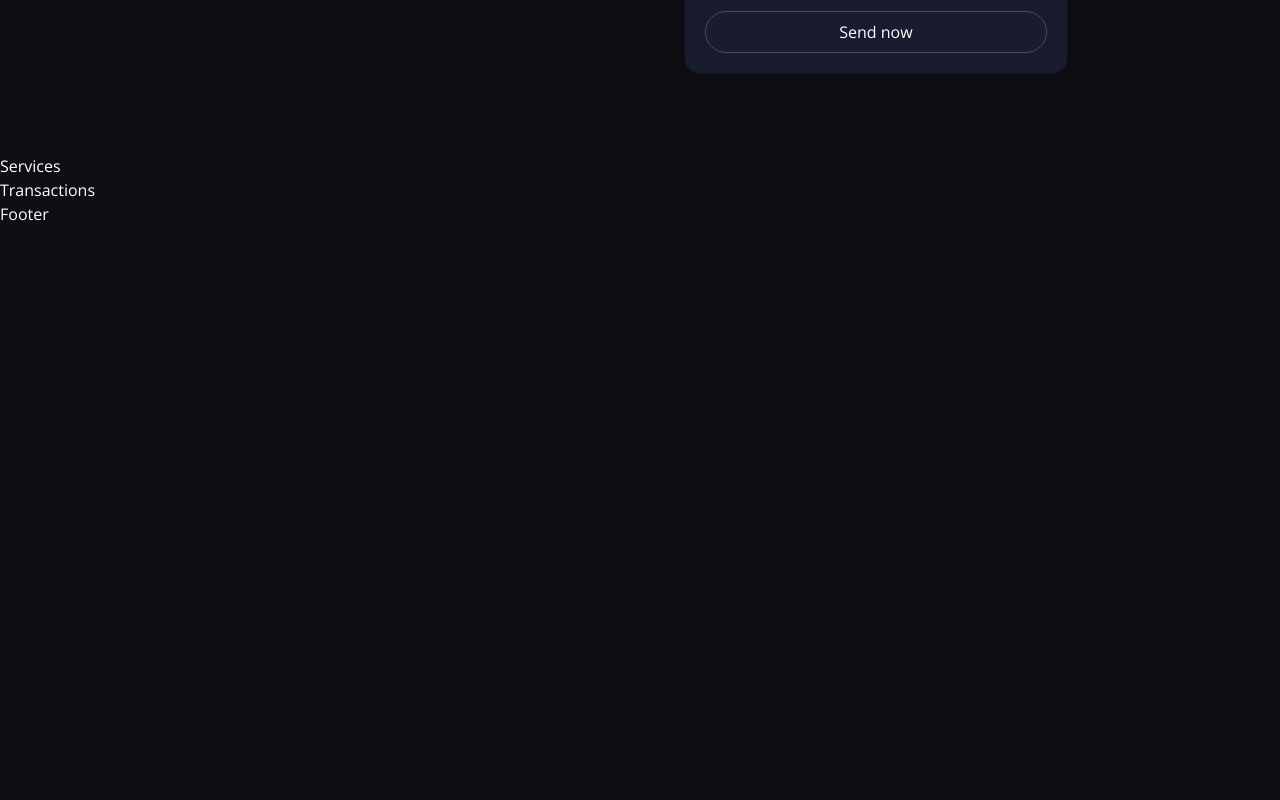
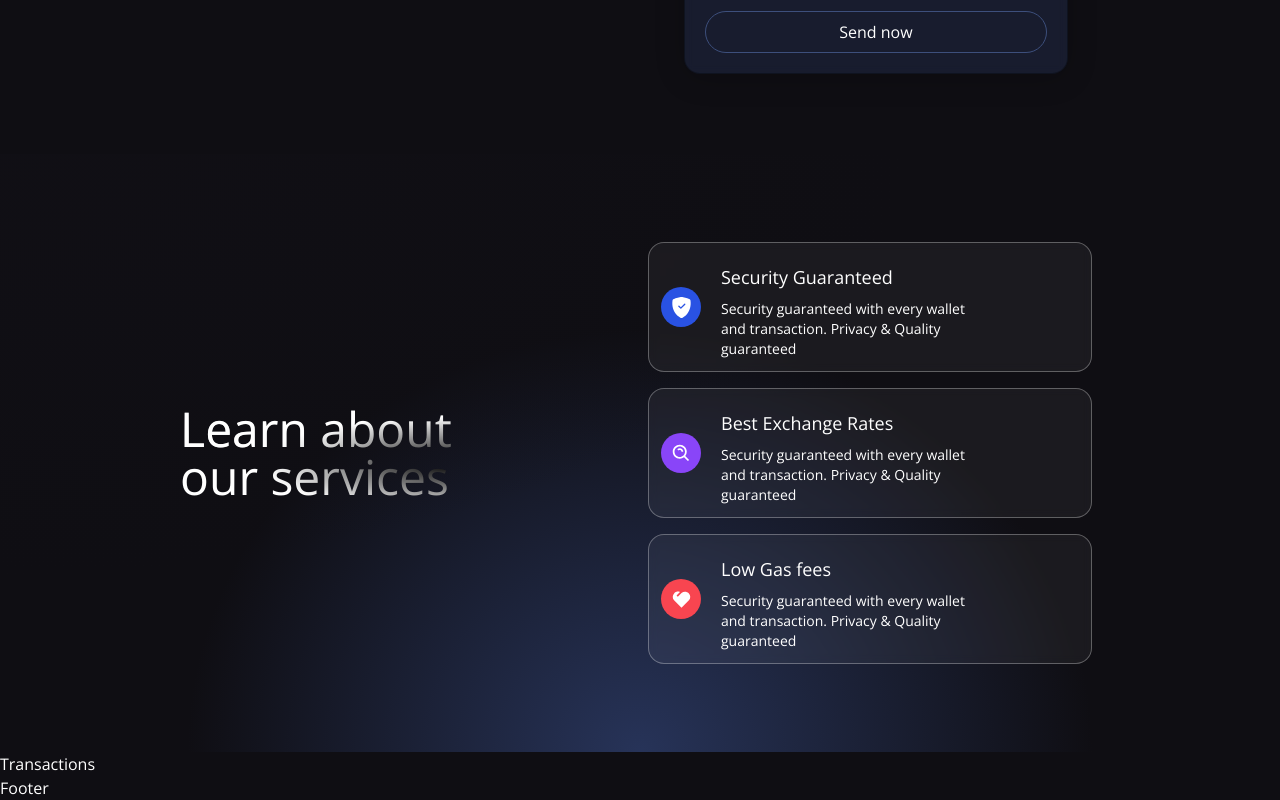
Before and after one commit to has9800/w3wallet, a React (Vite) app in the folder client/: page / in a window 1280 px wide. Shown: the part 619-1419 px from the top of the page. Before the commit the page ends 845 px from the top, so only its background shows below. Built offline with nearby package versions, Linux system fonts and the light colour scheme.

Commit message:
services section completed

```diff
--- a/client/src/components/Services.jsx
+++ b/client/src/components/Services.jsx
@@ -1,6 +1,46 @@
+import { BsShieldFillCheck } from 'react-icons/bs'
+import { BiSearchAlt } from 'react-icons/bi'
+import { RiHeart2Fill } from 'react-icons/ri'
+
+const ServiceCard = ({ color, title, icon, subtitle }) => (
+    <div className="flex flex-row justify-start items-center white-glassmorphism p-3 m-2 cursor-pointer hover:shadow-2xl">
+        <div className={`w-10 h-10 rounded-full flex justify-center items-center ${color}`}>{icon}</div>
+        <div className="ml-5 flex flex-col flex-1">
+            <h3 className="mt-2 text-white text-lg">{title}</h3>
+            <p  className="mt-2 text-white text-sm md:w-9/12">{subtitle}</p>
+        </div>
+    </div>
+)
+
 const Services = () => {
     return (
-        <h1>Services</h1>
+        <div className="flex flex-col md:flex-row w-full justify-center items-center gradient-bg-services">
+            <div className="flex mf:flex-row flex-col items-center justify-between md:p-20 py-12 px-4">
+                <div className="flex-1 flex flex-col justify-start items-start">
+                    <h1 className="text-white text-3xl sm:text-5xl py-2 mb-7 md:mb-0 text-gradient">Learn about <br /> our services</h1>
+                </div>
+                <div className="flex-1 flex flex-col justify-start items-center">
+                    <ServiceCard
+                        color="bg-[#2952e3]"
+                        title="Security Guaranteed"
+                        icon={<BsShieldFillCheck fontSize={21} className="text-white" />}
+                        subtitle="Security guaranteed with every wallet and transaction. Privacy & Quality guaranteed"
+                    />
+                    <ServiceCard
+                        color="bg-[#8945f8]"
+                        title="Best Exchange Rates"
+                        icon={<BiSearchAlt fontSize={21} className="text-white" />}
+                        subtitle="Security guaranteed with every wallet and transaction. Privacy & Quality guaranteed"
+                    />
+                    <ServiceCard
+                        color="bg-[#F84550]"
+                        title="Low Gas fees"
+                        icon={<RiHeart2Fill fontSize={21} className="text-white" />}
+                        subtitle="Security guaranteed with every wallet and transaction. Privacy & Quality guaranteed"
+                    />
+                </div>
+            </div>
+        </div>
     )
 }
 
```
Also changed, not shown: 1 other file (tests, documents, lock files or other folders).
